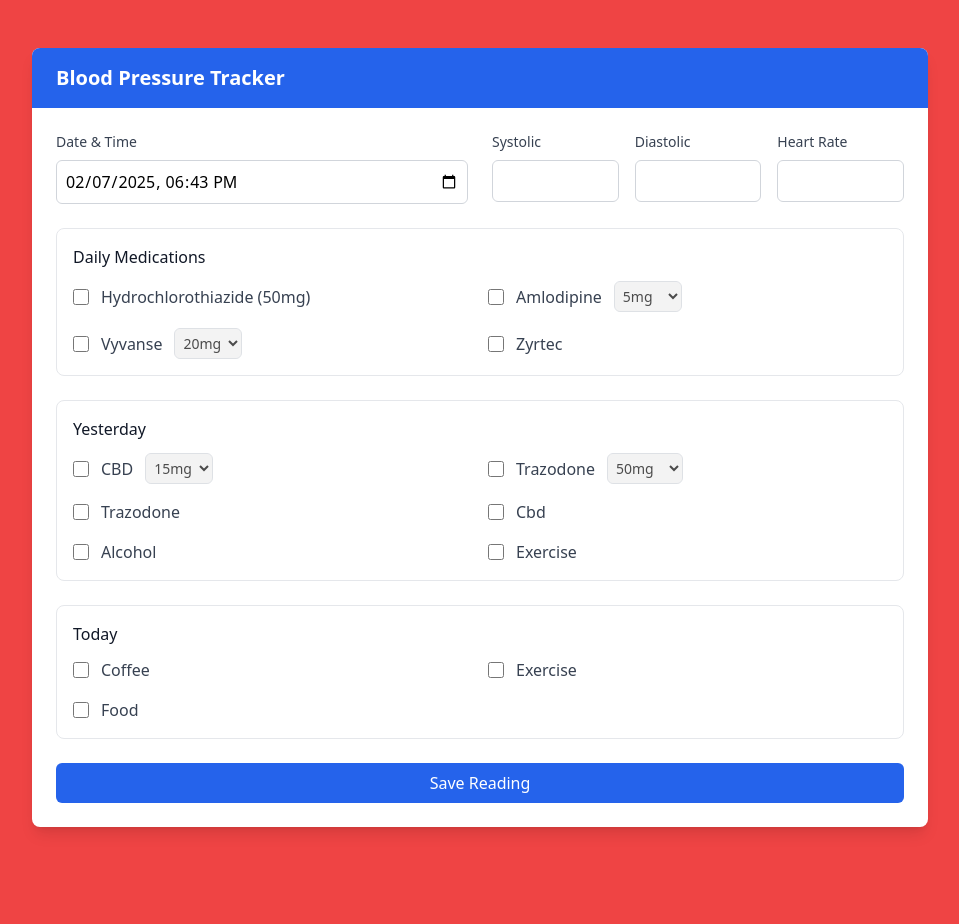
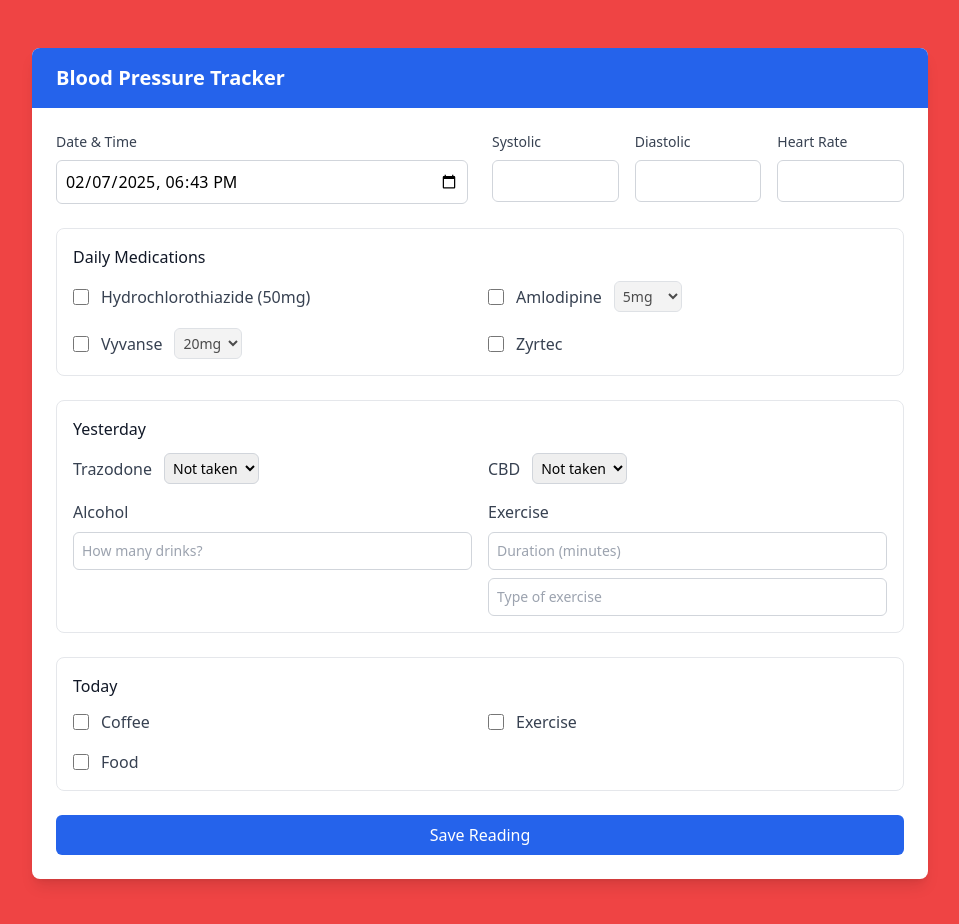
Before and after one commit to LindsayDayton/bp-tracker, a Next.js app: page / in a window 1280 px wide. Shown: the top 924 px of the page, without its empty margins (160-1119 px from the left). Before the commit the page ends 875 px from the top, so only its background shows below. Built offline with nearby package versions, Linux system fonts and the light colour scheme.

Commit message:
Update BPTracker.js

```diff
--- a/components/BPTracker.js
+++ b/components/BPTracker.js
@@ -18,10 +18,10 @@ export default function BPTracker() {
   trazodone: { taken: false, dose: '50mg' }
 },
 yesterday: {
-      trazodone: { taken: false, dose: '50mg' },
-      cbd: { taken: false, dose: '15mg' },
-      alcohol: { consumed: false, amount: '' },
-      exercise: { done: false, duration: '', type: '' }
+  trazodone: { dose: '' },
+  cbd: { dose: '' },
+  alcohol: { amount: '' },
+  exercise: { duration: '', type: '' }
 },
     today: {
       coffee: { consumed: false, amount: '' },
@@ -229,86 +229,53 @@ export default function BPTracker() {
 <div className="border border-gray-200 rounded-lg p-4">
   <h3 className="font-medium text-gray-900 mb-3">Yesterday</h3>
   <div className="grid grid-cols-1 md:grid-cols-2 gap-4">
- {/* CBD with 15/30mg dropdown */}
+    {/* Trazodone with dropdown */}
     <div className="flex items-center space-x-3">
-      <input
-        type="checkbox"
-        checked={newReading.medications.cbd.taken}
-        onChange={e => handleMedicationChange('cbd', e.target.checked)}
-        className="h-4 w-4 text-blue-600 border-gray-300 rounded"
-      />
+      <span className="text-gray-700">Trazodone</span>
+      <select
+        value={newReading.yesterday.trazodone.dose}
+        onChange={e => handleYesterdayChange('trazodone', e.target.value, 'dose')}
+        className="ml-2 p-1 border border-gray-300 rounded-md text-sm"
+      >
+        <option value="">Not taken</option>
+        <option value="50mg">50mg</option>
+        <option value="100mg">100mg</option>
+      </select>
+    </div>
+
+    {/* CBD with dropdown */}
+    <div className="flex items-center space-x-3">
       <span className="text-gray-700">CBD</span>
       <select
-        value={newReading.medications.cbd.dose}
-        onChange={e => handleMedicationChange('cbd', e.target.value, 'dose')}
+        value={newReading.yesterday.cbd.dose}
+        onChange={e => handleYesterdayChange('cbd', e.target.value, 'dose')}
         className="ml-2 p-1 border border-gray-300 rounded-md text-sm"
-        disabled={!newReading.medications.cbd.taken}
       >
+        <option value="">Not taken</option>
         <option value="15mg">15mg</option>
         <option value="30mg">30mg</option>
       </select>
     </div>
 
-    {/* Trazodone with 50/100mg dropdown */}
-    <div className="flex items-center space-x-3">
+    {/* Alcohol with text box */}
+    <div className="space-y-2">
+      <label className="flex items-center space-x-3">
+        <span className="text-gray-700">Alcohol</span>
+      </label>
       <input
-        type="checkbox"
-        checked={newReading.medications.trazodone.taken}
-        onChange={e => handleMedicationChange('trazodone', e.target.checked)}
-        className="h-4 w-4 text-blue-600 border-gray-300 rounded"
+        type="text"
+        placeholder="How many drinks?"
+        value={newReading.yesterday.alcohol.amount}
+        onChange={e => handleYesterdayChange('alcohol', e.target.value, 'amount')}
+        className="w-full p-2 border border-gray-300 rounded-md text-sm"
       />
-      <span className="text-gray-700">Trazodone</span>
-      <select
-        value={newReading.medications.trazodone.dose}
-        onChange={e => handleMedicationChange('trazodone', e.target.value, 'dose')}
-        className="ml-2 p-1 border border-gray-300 rounded-md text-sm"
-        disabled={!newReading.medications.trazodone.taken}
-      >
-        <option value="50mg">50mg</option>
-        <option value="100mg">100mg</option>
-      </select>
     </div>
 
-
-              {Object.entries(newReading.yesterday)
-                .filter(([key]) => key !== 'exercise')
-                .map(([item, details]) => (
-                  <div key={item} className="space-y-2">
-                    <label className="flex items-center space-x-3">
-                      <input
-                        type="checkbox"
-                        checked={details.taken || details.consumed}
-                        onChange={e => handleYesterdayChange(item, e.target.checked, details.taken !== undefined ? 'taken' : 'consumed')}
-                        className="h-4 w-4 text-blue-600 border-gray-300 rounded"
-                      />
-                      <span className="text-gray-700">
-                        {item.charAt(0).toUpperCase() + item.slice(1)}
-                      </span>
-                    </label>
-                    {(details.taken || details.consumed) && details.amount !== undefined && (
-                      <input
-                        type="text"
-                        placeholder="Amount"
-                        value={details.amount}
-                        onChange={e => handleYesterdayChange(item, e.target.value, 'amount')}
-                        className="w-full p-2 border border-gray-300 rounded-md text-sm"
-                      />
-                    )}
-                  </div>
-              ))}
-
-              {/* Yesterday's Exercise */}
+    {/* Exercise with text box */}
     <div className="space-y-2">
       <label className="flex items-center space-x-3">
-                  <input
-                    type="checkbox"
-                    checked={newReading.yesterday.exercise.done}
-                    onChange={e => handleYesterdayChange('exercise', e.target.checked, 'done')}
-                    className="h-4 w-4 text-blue-600 border-gray-300 rounded"
-                  />
         <span className="text-gray-700">Exercise</span>
       </label>
-                {newReading.yesterday.exercise.done && (
       <div className="space-y-2">
         <input
           type="text"
@@ -325,11 +292,9 @@ export default function BPTracker() {
           className="w-full p-2 border border-gray-300 rounded-md text-sm"
         />
       </div>
-                )}
     </div>
   </div>
 </div>
-
           {/* Today Section */}
           <div className="border border-gray-200 rounded-lg p-4">
             <h3 className="font-medium text-gray-900 mb-3">Today</h3>
```
Lines whose indentation alone changed are shown as unchanged.
